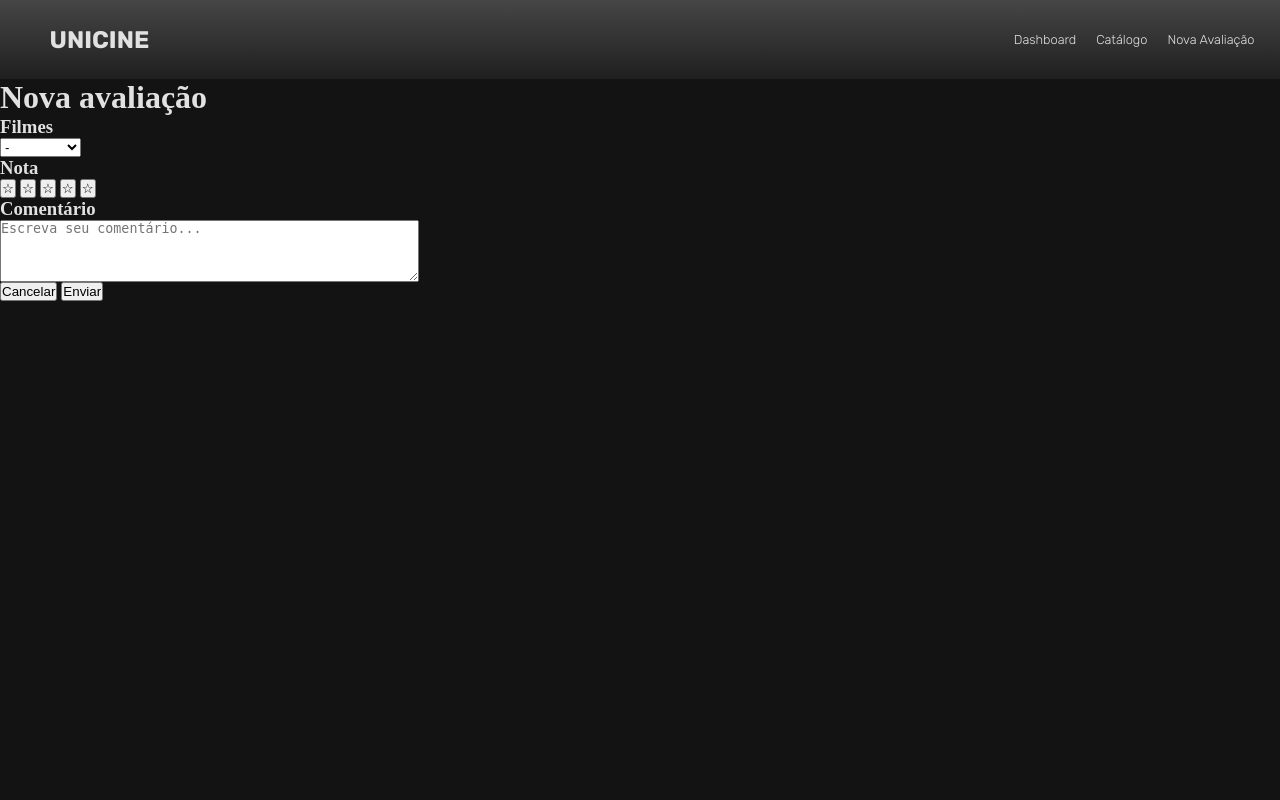
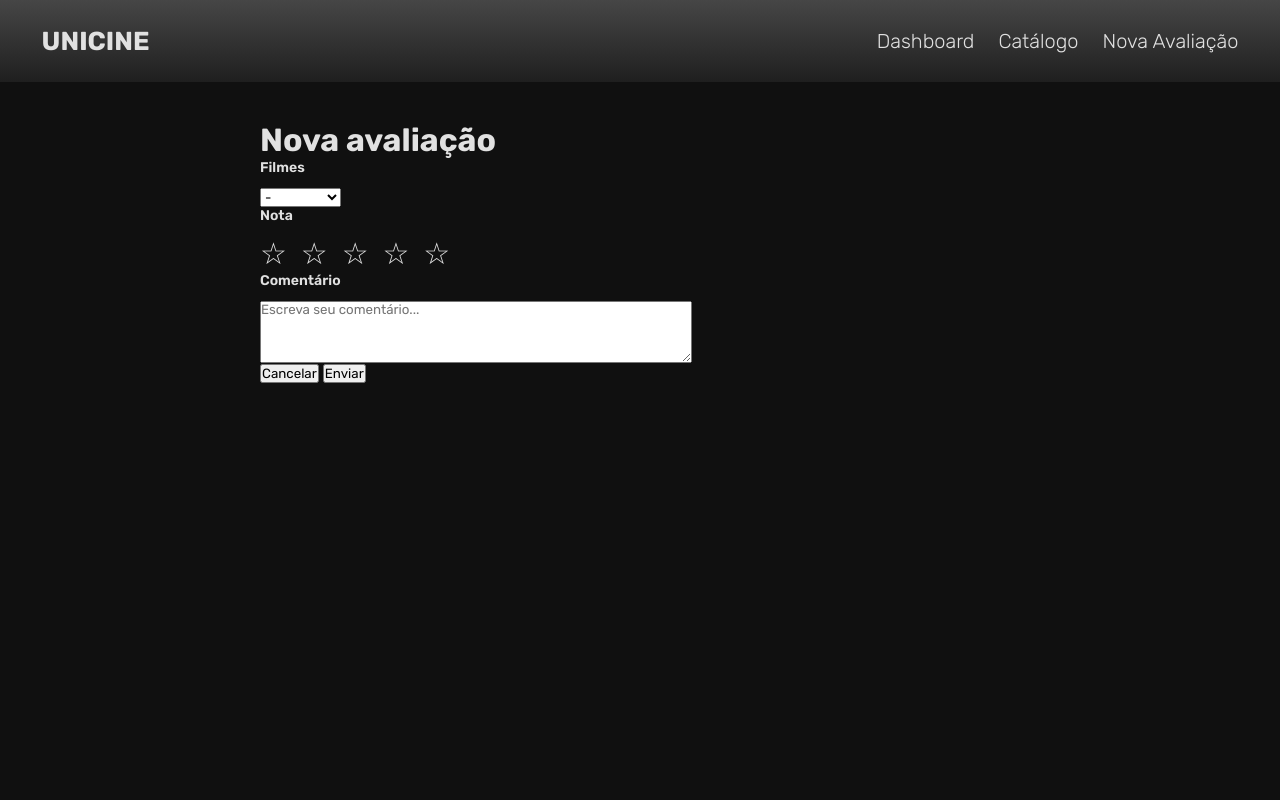
Before and after one commit to gg-ka/projetinho, a Flask app: page /avaliacao in a window 1280 px wide. Run offline with Flask 3, Linux system fonts and the light colour scheme.

Commit message:
add: style da pagina de avaliação
- Fonte nova
- Container como no design dado
- Estrelinhas ainda não funcionais

```diff
--- a/static/style.css
+++ b/static/style.css
@@ -1,13 +1,18 @@
-* {
+/* Style geral */
+*{
+    /* reseta o a pré configuração dos navegadores */
+    font-family: "Rubik", sans-serif;
     margin: 0;
     padding: 0;
     box-sizing: border-box;
 }
 
 body{
-    background-color: #131313;
     color: #e1e1e1;
+    background-color: #101010;
 }
+
+/* Mudanças no header(nav) */
 
 nav{
     width: 100%;
@@ -20,22 +25,88 @@ nav{
 }
 
 .base_title {
-    font-family: "Rubik", sans-serif;
+    font-size: 26px;
     color: #e1e1e1;
-    padding-left: 24px;
+    padding-left: 16px;
 }
 
 .base_links {
     color: #e1e1e1;
     display: flex;
     justify-content: center;
-    gap: 20px; /* Espaçamento entre os links */
+    gap: 24px; /* Espaçamento entre os links */
+    padding-right: 16px;
 }
 
 .base_links a{
-    font-family: "Rubik", sans-serif;
-    font-size: 80%;
+    font-size: 20px;
     font-weight: lighter;
     color: #e1e1e1;
     text-decoration: none;
 }
+
+/* Style da pagina avaliação */
+
+.avaliacao{
+    width: 100%;
+    max-width: 800px;
+    margin: 3vw auto 0 auto;
+    padding: 0 20px;
+}
+
+.titulo_ava h1{
+    font-size: 34px;
+    color: #e1e1e1;
+    padding-bottom: 3px;
+}
+
+.titulo_ava p{
+    font-size: 14px;
+    font-weight: lighter;
+    color: #e1e1e1;
+    padding-bottom: 30px;
+}
+
+.avaliacao_campos{
+    border-radius: 25px;
+    border: 1px solid #262629;
+    padding: 20px;
+    background-color: #202020;
+}
+
+.categoria{
+    font-weight: 600;
+    font-size: 14px;
+    color: #e1e1e1;
+    padding-bottom: 12px;
+}
+
+.avaliacao_campos section{
+    margin-bottom: 30px;
+}
+
+.star{
+    background-color: transparent;
+    border: none;
+    color: #e1e1e1;
+    font-size: 30px;
+    margin-right: 10px;
+}
+
+.botoes_ava button{
+    font-size: 12px;
+    font-weight: 500;
+    color: #e1e1e1;
+    border: none;
+    border-radius: 25px;
+    width: 120px;
+    padding: 7px 0 7px 0;
+}
+
+.botao_salva{
+    background-color: #004880;
+}
+
+.botao_cancelar{
+    background-color: transparent;
+}
```
